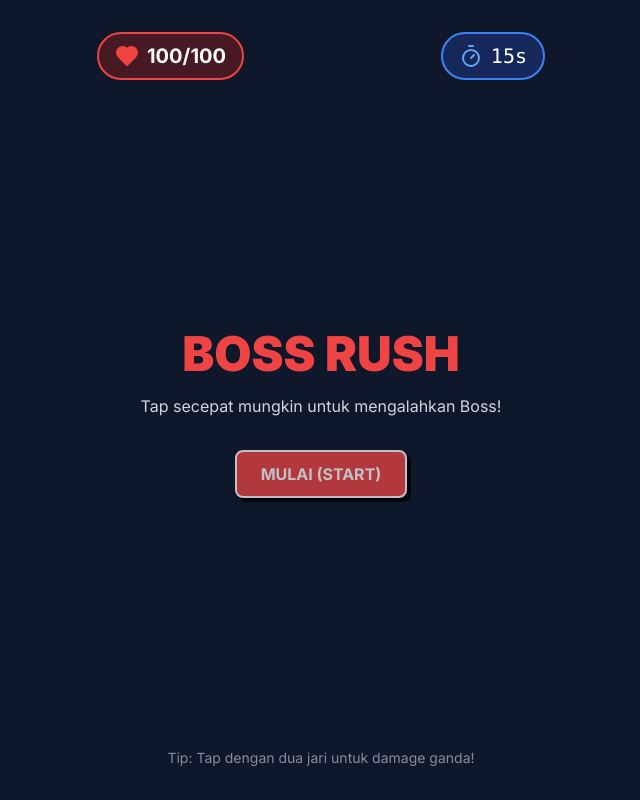
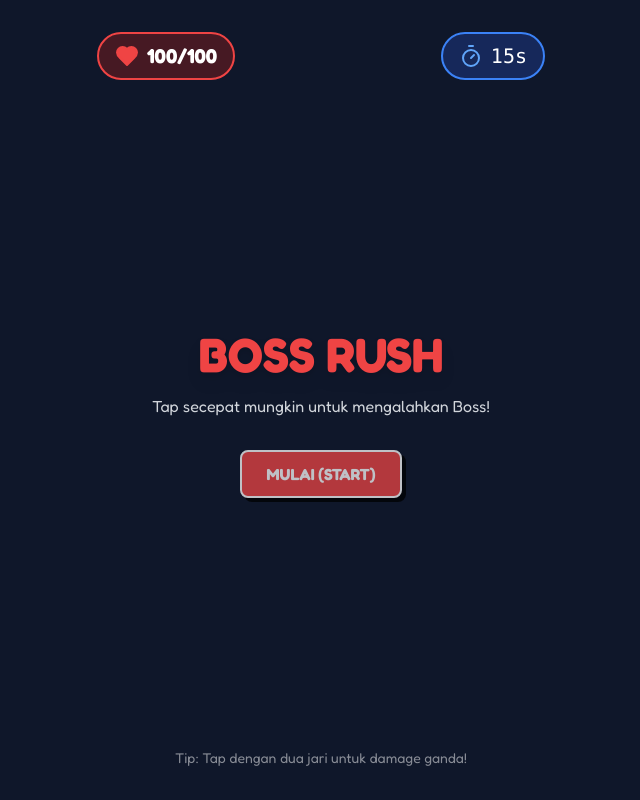
Before and after one commit to HiroAozora/miawmaingame, a Next.js app: page /game/boss in a window 1280 px wide. Shown: the whole page, without its empty margins (319-959 px from the left). Built offline with nearby package versions, Linux system fonts and the light colour scheme.

Commit message:
ubah font, nambahin reset, sama fix bug

```diff
--- a/src/app/game/page.tsx
+++ b/src/app/game/page.tsx
@@ -135,8 +135,8 @@ export default function GameHub() {
         </div>
       </main>
 
-      {/* Bottom Bar (Gacha) */}
-      <div className="fixed bottom-0 w-full max-w-md p-4 bg-white/90 backdrop-blur-sm border-t-2 border-black">
+      {/* Bottom Bar (Gacha & Settings) */}
+      <div className="sticky bottom-0 w-full max-w-md p-4 bg-white/90 backdrop-blur-sm border-t-2 border-black flex flex-col gap-2 z-20">
         {useGameStore.getState().completedStages.includes("boss") ? (
           <Button
             className="w-full flex gap-2 items-center justify-center bg-purple-500 text-white animate-pulse"
@@ -156,6 +156,18 @@ export default function GameHub() {
             </span>
           </Button>
         )}
+
+        <button
+          onClick={() => {
+            if (confirm("Ulang dari awal? Progress akan hilang!")) {
+              useGameStore.getState().resetProgress();
+              router.push("/");
+            }
+          }}
+          className="text-xs text-center text-gray-400 hover:text-red-500 underline py-1"
+        >
+          Reset Progress (Ulang)
+        </button>
       </div>
     </div>
   );
--- a/src/app/globals.css
+++ b/src/app/globals.css
@@ -18,6 +18,17 @@ body {
   color: var(--foreground);
   background: var(--background);
   font-family: Arial, Helvetica, sans-serif;
-  overflow: hidden; /* Prevent scrolling for game feel */
-  touch-action: none; /* Mobile optimization */
+  overflow: hidden; /* Prevent scrolling on body, handle in app area */
+  touch-action: none;
+
+  /* CUTE PATTERN: Polka Dots */
+  background-image: radial-gradient(#e5e7eb 2px, transparent 2px);
+  background-size: 24px 24px;
 }
+
+/* Dark mode pattern adjustment */
+@media (prefers-color-scheme: dark) {
+  body {
+    background-image: radial-gradient(#333 2px, transparent 2px);
+  }
+}
--- a/src/app/layout.tsx
+++ b/src/app/layout.tsx
@@ -1,8 +1,11 @@
 import type { Metadata, Viewport } from "next";
-import { Inter } from "next/font/google";
+import { Fredoka } from "next/font/google"; // Cuter font!
 import "./globals.css";
 
-const inter = Inter({ subsets: ["latin"] });
+const fredoka = Fredoka({
+  subsets: ["latin"],
+  weight: ["300", "400", "600", "700"],
+});
 
 export const metadata: Metadata = {
   title: "miawmaingame",
@@ -23,7 +26,7 @@ export default function RootLayout({
 }>) {
   return (
     <html lang="id">
-      <body className={inter.className}>{children}</body>
+      <body className={fredoka.className}>{children}</body>
     </html>
   );
 }
--- a/src/components/game/BossStage.tsx
+++ b/src/components/game/BossStage.tsx
@@ -111,7 +111,7 @@ export default function BossStage() {
                   initial={{ opacity: 1 }}
                   animate={{ opacity: 0 }}
                   transition={{ duration: 0.2 }}
-                  className="absolute inset-0 bg-white z-0"
+                  className="absolute inset-0 bg-white z-0 pointer-events-none"
                 />
 
                 {/* Eyes Expression (Simple) */}
@@ -153,7 +153,7 @@ export default function BossStage() {
 
         {gameState === "intro" && (
           <div className="text-center">
-            <h1 className="text-5xl font-black mb-4 text-red-500 uppercase">
+            <h1 className="text-5xl font-black mb-4 text-red-500 uppercase drop-shadow-lg">
               BOSS RUSH
             </h1>
             <p className="mb-8 text-gray-300">
@@ -171,7 +171,7 @@ export default function BossStage() {
         {gameState === "won" && (
           <div className="text-center bg-black/80 p-8 rounded-xl border-4 border-green-500">
             <h1 className="text-4xl font-bold text-green-400 mb-2">VICTORY!</h1>
-            <p className="mb-6">+10 Tokens</p>
+            <p className="mb-6">+1 Tokens</p>
             <Button onClick={() => router.push("/game")} variant="secondary">
               Kembali ke Menu
             </Button>
```
